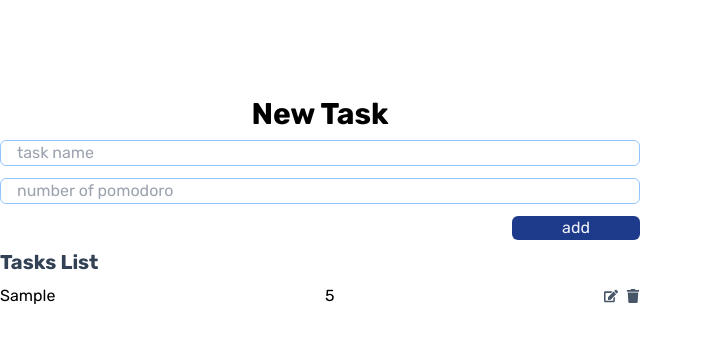
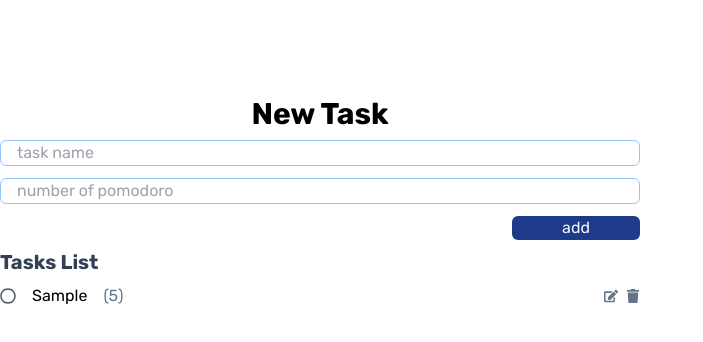
Before and after one commit to hsn2903/s-productivity, a React (Create React App) app: page / in a window 1280 px wide. Both pictures are taken after typing "Sample", "5" into the empty fields and a click on the button "add". Shown: the top 342 px of the page, without its empty margins (0-703 px from the left). Built offline with nearby package versions, Linux system fonts and the light colour scheme.

Commit message:
add task item

```diff
--- /dev/null
+++ b/src/components/index.js
@@ -0,0 +1,3 @@
+import TaskItem from "./tasks/TaskItem";
+
+export { TaskItem };
--- /dev/null
+++ b/src/components/tasks/TaskItem.js
@@ -0,0 +1,29 @@
+import React, { useState } from "react";
+import { FaEdit, FaTrash, FaRegCircle, FaRegCheckCircle } from "react-icons/fa";
+
+const TaskItem = ({ id, taskName, numOfPomodoro, onRemove }) => {
+  const [isTaskCompleted, setIsTaskCompleted] = useState(false);
+
+  return (
+    <div className="flex items-center gap-4">
+      <button
+        className=" text-slate-600 text-md w-4"
+        onClick={() => setIsTaskCompleted(!isTaskCompleted)}
+      >
+        {!isTaskCompleted ? <FaRegCircle /> : <FaRegCheckCircle />}
+      </button>
+      <p>{taskName}</p>
+      <p className="text-slate-500">({numOfPomodoro})</p>
+      <div className="flex gap-2 text-slate-500 text-sm ml-auto">
+        <button>
+          <FaEdit />
+        </button>
+        <button onClick={() => onRemove(id)}>
+          <FaTrash />
+        </button>
+      </div>
+    </div>
+  );
+};
+
+export default TaskItem;
--- a/src/pages/TasksPage.js
+++ b/src/pages/TasksPage.js
@@ -1,5 +1,5 @@
 import React, { useState } from "react";
-import { FaEdit, FaTrash } from "react-icons/fa";
+import { TaskItem } from "../components";
 
 const TasksPage = () => {
   const [task, setTask] = useState({ taskName: "", numOfPomodoro: "" });
@@ -21,6 +21,11 @@ const TasksPage = () => {
 
     setTasksList([...tasksList, task]);
     setTask({ taskName: "", numOfPomodoro: "" });
+  };
+
+  const handleRemove = (id) => {
+    const newTasks = tasksList.filter((t) => t.id !== id);
+    setTasksList(newTasks);
   };
 
   return (
@@ -55,20 +60,7 @@ const TasksPage = () => {
         <h1 className="text-xl font-bold text-slate-700">Tasks List</h1>
         {tasksList.map((item) => {
           const { id, taskName, numOfPomodoro } = item;
-          return (
-            <div className="flex justify-between items-center" key={id}>
-              <p>{taskName}</p>
-              <p>{numOfPomodoro}</p>
-              <div className="flex gap-2 text-slate-600 text-sm">
-                <button>
-                  <FaEdit />
-                </button>
-                <button>
-                  <FaTrash />
-                </button>
-              </div>
-            </div>
-          );
+          return <TaskItem key={id} {...item} onRemove={handleRemove} />;
         })}
       </div>
     </main>
```
